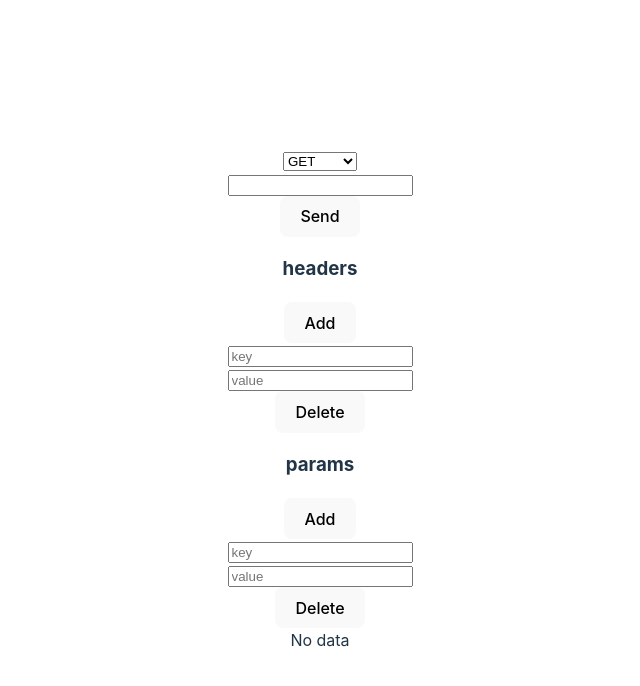
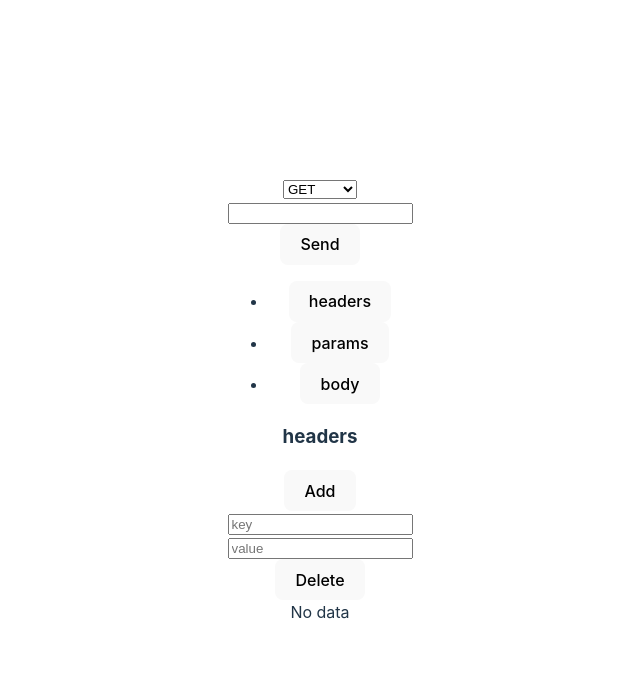
Before and after one commit to chaitanya201/postman-clone, a React (Vite) app in the folder frontend/: page / in a window 1280 px wide. Shown: the top 686 px of the page, without its empty margins (320-960 px from the left). Built offline with nearby package versions, Linux system fonts and the light colour scheme.

Commit message:
added reqBody part

```diff
--- /dev/null
+++ b/frontend/src/components/Body.jsx
@@ -0,0 +1,18 @@
+export default function Body({ selected, setSelected }) {
+  return (
+    <div>
+      <h3>Body</h3>
+      <textarea
+        name="body"
+        id="body"
+        cols="30"
+        rows="10"
+        value={selected.body}
+        onChange={(e) => {
+          selected.body = e.target.value;
+          setSelected({ ...selected });
+        }}
+      ></textarea>
+    </div>
+  );
+}
--- a/frontend/src/pages/HomePage.jsx
+++ b/frontend/src/pages/HomePage.jsx
@@ -3,29 +3,47 @@ import ReqUrl from "../components/ReqUrl";
 import axios from "axios";
 import ShowResponse from "../components/ShowResponse";
 import HeadersAndParams from "../components/HeadersAndParams";
+import Body from "../components/Body";
+import { safeParse } from "../utils";
 export default function HomePage() {
   const [selected, setSelected] = useState({
     method: "",
     url: "",
     headers: [{ key: "", value: "" }],
     params: [{ key: "", value: "" }],
+    body: "",
   });
   const [response, setResponse] = useState(null);
+  const [currentSelectedOption, setCurrentSelectedOption] = useState({
+    option: "headers",
+    component: HeadersAndParams,
+  });
+
+  const OPTIONS = {
+    headers: HeadersAndParams,
+    params: HeadersAndParams,
+    body: Body,
+  };
   const handleSendApi = async () => {
     try {
       let headersObj = {};
       selected.headers.map((item) => {
-        headersObj = { ...headersObj, [item.key.trim()]: item.value };
+        if (item.key.trim().length > 0) {
+          headersObj = { ...headersObj, [item.key.trim()]: item.value };
+        }
       });
       let paramsObj = {};
       selected.params.map((item) => {
-        paramsObj = { ...paramsObj, [item.key.trim()]: item.value };
+        if (item.key.trim().length > 0) {
+          paramsObj = { ...paramsObj, [item.key.trim()]: item.value };
+        }
       });
       const apiRes = await axios({
         method: selected.method,
         url: selected.url,
         headers: headersObj,
         params: paramsObj,
+        data: safeParse(selected.body),
       });
       setResponse(apiRes);
     } catch (error) {
@@ -33,6 +51,7 @@ export default function HomePage() {
       setResponse(error);
     }
   };
+
   return (
     <div>
       <div>
@@ -42,22 +61,33 @@ export default function HomePage() {
           handleSendApi={handleSendApi}
         />
       </div>
+      <ul>
+        {Object.keys(OPTIONS).map((option) => {
+          return (
+            <li key={option}>
+              <button
+                onClick={() => {
+                  setCurrentSelectedOption({
+                    option,
+                    component: OPTIONS[option],
+                  });
+                }}
+              >
+                {option}
+              </button>
+            </li>
+          );
+        })}
+      </ul>
       <div>
-        <HeadersAndParams
-          key={"headers-key"}
+        <currentSelectedOption.component
+          key={currentSelectedOption.option}
           selected={selected}
           setSelected={setSelected}
-          type="headers"
+          type={currentSelectedOption.option}
         />
       </div>
-      <div>
-        <HeadersAndParams
-          key={"params-key"}
-          selected={selected}
-          setSelected={setSelected}
-          type="params"
-        />
-      </div>
+
       <div>
         <ShowResponse response={response} />
       </div>
--- /dev/null
+++ b/frontend/src/utils/index.js
@@ -0,0 +1,7 @@
+export const safeParse = (body) => {
+  try {
+    return JSON.parse(body);
+  } catch (error) {
+    return {};
+  }
+};
```
